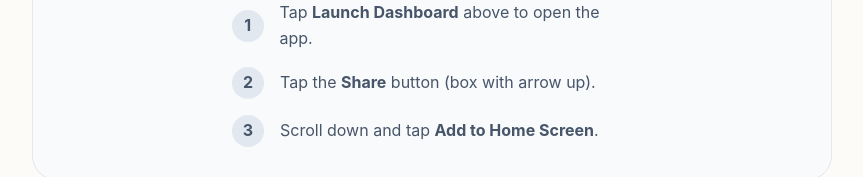
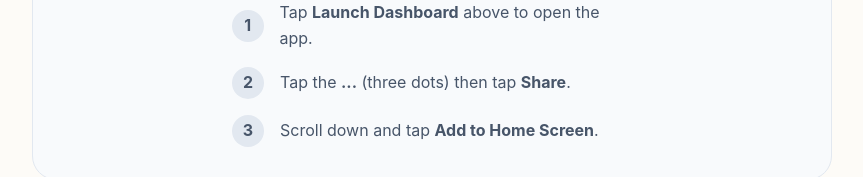
Before and after one commit to mikailkraft/baby-os, a React (Vite) app: page / in a window 1280 px wide. Shown: the part 1428-1605 px from the top of the page, without its empty margins (208-1071 px from the left). Built offline with nearby package versions, Linux system fonts and the light colour scheme.

Commit message:
new favicon, better copy

```diff
--- a/index.html
+++ b/index.html
@@ -4,8 +4,8 @@
 <head>
   <meta charset="UTF-8" />
   <meta name="viewport" content="width=device-width, initial-scale=1.0, maximum-scale=1.0, user-scalable=no" />
-  <link rel="icon" type="image/png" href="/icon.png" />
-  <link rel="apple-touch-icon" href="/icon.png" />
+  <link rel="icon" type="image/jpeg" href="/icon.jpeg" />
+  <link rel="apple-touch-icon" href="/icon.jpeg" />
   <meta name="apple-mobile-web-app-capable" content="yes">
   <title>baby-os</title>
 </head>
--- a/src/components/LandingPage.tsx
+++ b/src/components/LandingPage.tsx
@@ -85,7 +85,7 @@ export const LandingPage: React.FC = () => {
                         </div>
                         <div style={{ display: 'flex', alignItems: 'center', gap: '16px' }}>
                             <div style={{ width: '32px', height: '32px', background: '#e2e8f0', borderRadius: '50%', display: 'flex', alignItems: 'center', justifyContent: 'center', fontWeight: 'bold' }}>2</div>
-                            <span>Tap the <strong>Share</strong> button (box with arrow up).</span>
+                            <span>Tap the <strong>...</strong> (three dots) then tap <strong>Share</strong>.</span>
                         </div>
                         <div style={{ display: 'flex', alignItems: 'center', gap: '16px' }}>
                             <div style={{ width: '32px', height: '32px', background: '#e2e8f0', borderRadius: '50%', display: 'flex', alignItems: 'center', justifyContent: 'center', fontWeight: 'bold' }}>3</div>
```
Also changed, not shown: public/favicon.jpeg (added).
